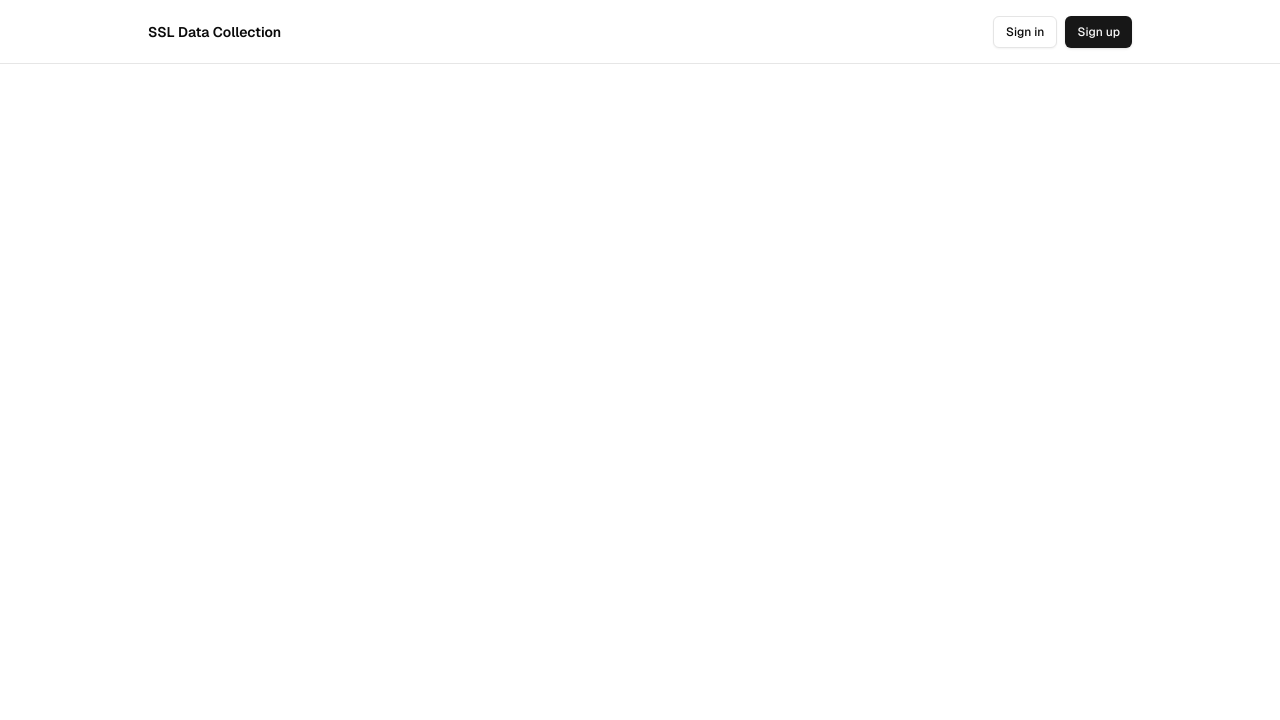
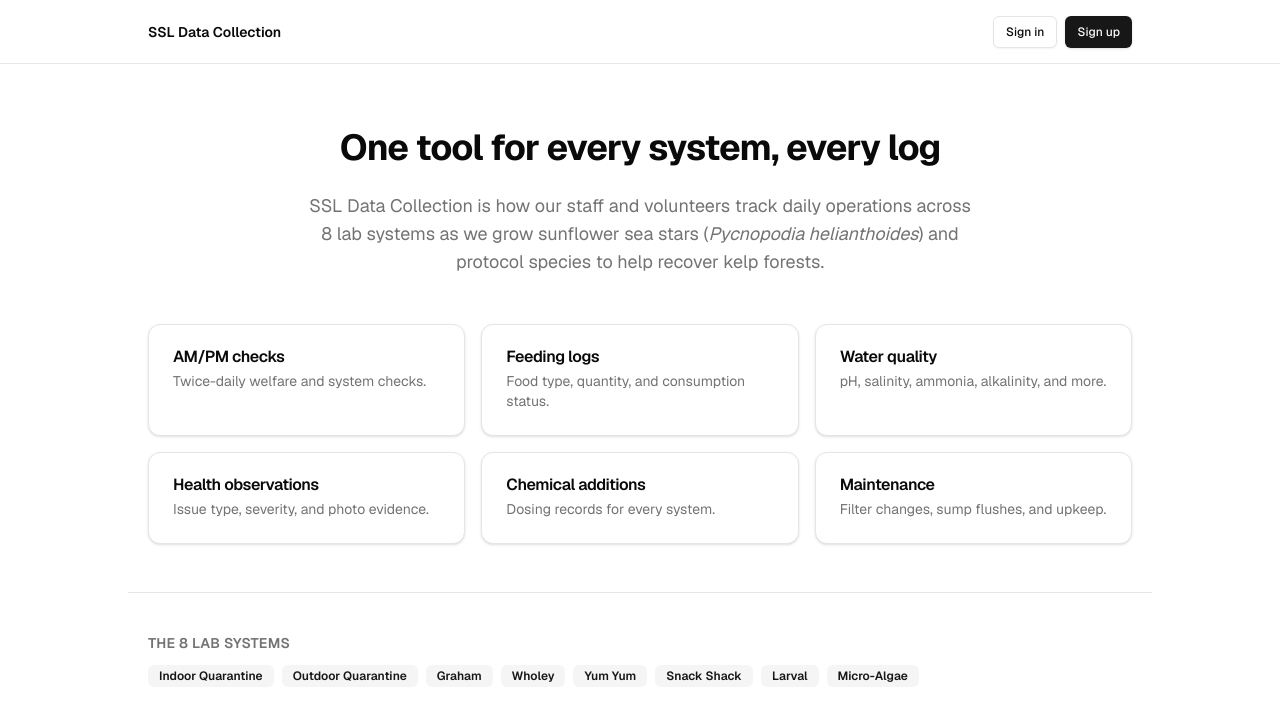
Before and after one commit to ethancma/ssl-data-collector, a Next.js app: page / in a window 1280 px wide. Shown: the top 720 px of the page. Built offline with nearby package versions, Linux system fonts and the light colour scheme; no server answers.

Commit message:
(feat): landing page

```diff
--- a/app/page.tsx
+++ b/app/page.tsx
@@ -1,9 +1,36 @@
 import { AuthButton } from "@/components/auth-button";
 import { createClient } from "@/lib/supabase/server";
 import { hasEnvVars } from "@/lib/utils";
+import {
+  Card,
+  CardDescription,
+  CardHeader,
+  CardTitle,
+} from "@/components/ui/card";
+import { Badge } from "@/components/ui/badge";
 import Link from "next/link";
 import { redirect } from "next/navigation";
 import { Suspense } from "react";
+
+const LOG_TYPES = [
+  { title: "AM/PM checks", description: "Twice-daily welfare and system checks." },
+  { title: "Feeding logs", description: "Food type, quantity, and consumption status." },
+  { title: "Water quality", description: "pH, salinity, ammonia, alkalinity, and more." },
+  { title: "Health observations", description: "Issue type, severity, and photo evidence." },
+  { title: "Chemical additions", description: "Dosing records for every system." },
+  { title: "Maintenance", description: "Filter changes, sump flushes, and upkeep." },
+] as const;
+
+const SYSTEMS = [
+  "Indoor Quarantine",
+  "Outdoor Quarantine",
+  "Graham",
+  "Wholey",
+  "Yum Yum",
+  "Snack Shack",
+  "Larval",
+  "Micro-Algae",
+] as const;
 
 export default async function Home() {
   const supabase = await createClient();
@@ -15,7 +42,7 @@ export default async function Home() {
 
   return (
     <main className="min-h-screen flex flex-col items-center">
-      <div className="flex-1 w-full flex flex-col gap-20 items-center">
+      <div className="flex-1 w-full flex flex-col items-center">
         <nav className="w-full flex justify-center border-b border-b-foreground/10 h-16">
           <div className="w-full max-w-5xl flex justify-between items-center p-3 px-5 text-sm">
             <div className="flex gap-5 items-center font-semibold">
@@ -32,7 +59,44 @@ export default async function Home() {
             )}
           </div>
         </nav>
-        <div className="flex-1 flex flex-col gap-20 max-w-5xl p-5" />
+
+        <section className="w-full max-w-5xl flex flex-col items-center gap-6 text-center px-5 pt-16 pb-12">
+          <h1 className="text-4xl font-bold tracking-tight">
+            One tool for every system, every log
+          </h1>
+          <p className="text-lg text-muted-foreground max-w-2xl">
+            SSL Data Collection is how our staff and volunteers track daily
+            operations across 8 lab systems as we grow sunflower sea stars (
+            <em>Pycnopodia helianthoides</em>) and protocol species to help
+            recover kelp forests.
+          </p>
+        </section>
+
+        <section className="w-full max-w-5xl px-5 pb-12">
+          <div className="grid grid-cols-1 sm:grid-cols-2 lg:grid-cols-3 gap-4">
+            {LOG_TYPES.map((logType) => (
+              <Card key={logType.title}>
+                <CardHeader>
+                  <CardTitle>{logType.title}</CardTitle>
+                  <CardDescription>{logType.description}</CardDescription>
+                </CardHeader>
+              </Card>
+            ))}
+          </div>
+        </section>
+
+        <section className="w-full max-w-5xl px-5 pb-20 flex flex-col gap-3 border-t pt-10">
+          <h2 className="text-sm font-semibold text-muted-foreground uppercase tracking-wide">
+            The 8 lab systems
+          </h2>
+          <div className="flex flex-wrap gap-2">
+            {SYSTEMS.map((system) => (
+              <Badge key={system} variant="secondary">
+                {system}
+              </Badge>
+            ))}
+          </div>
+        </section>
       </div>
     </main>
   );
```
Also changed, not shown: skills-lock.json (added, +11 -0 lines).
